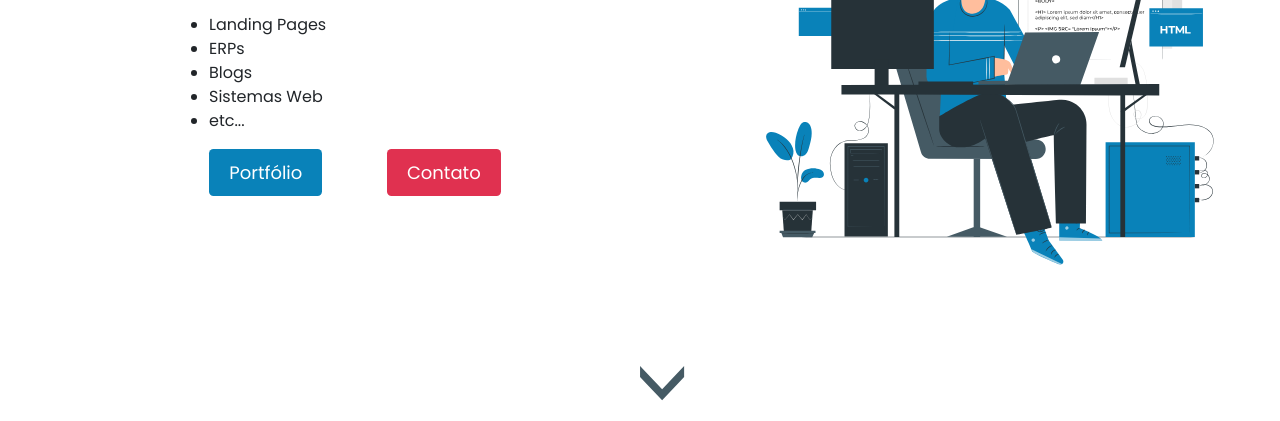
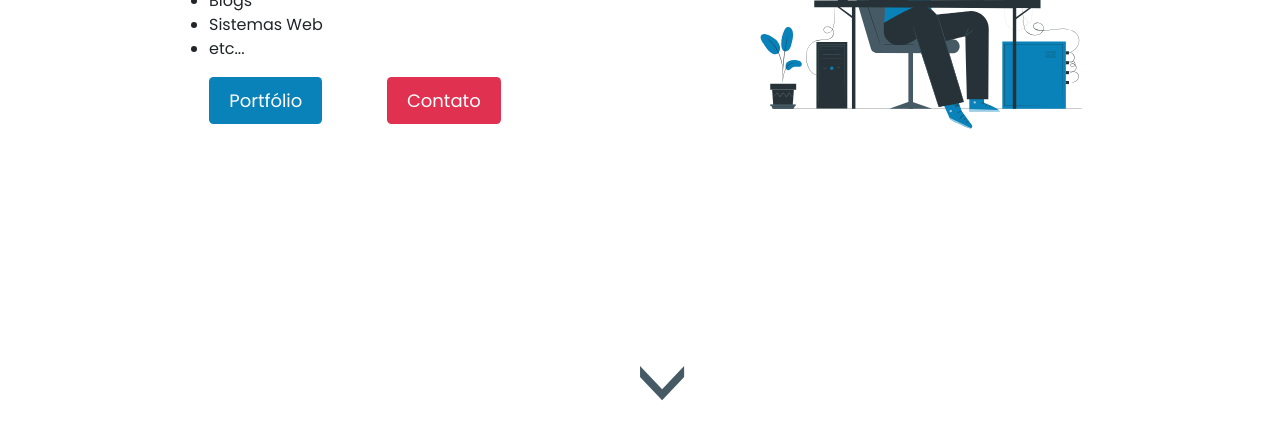
Before and after one commit to eduardogpi/edsystem.github.io, a plain HTML site: page index.html in a window 1280 px wide. Shown: the part 379-800 px from the top of the page. Drawn offline with nearby package versions, Linux system fonts and the light colour scheme.

Commit message:
Add files via upload

```diff
--- a/index.html
+++ b/index.html
@@ -58,7 +58,7 @@
             </div>
 
             <div class="col-md-4">
-              <img src="cl1.svg" alt="" srcset="">
+              <img src="cl1.svg" alt="" srcset="" class="img-fluid">
             </div>
           </div>
         </section>
```
